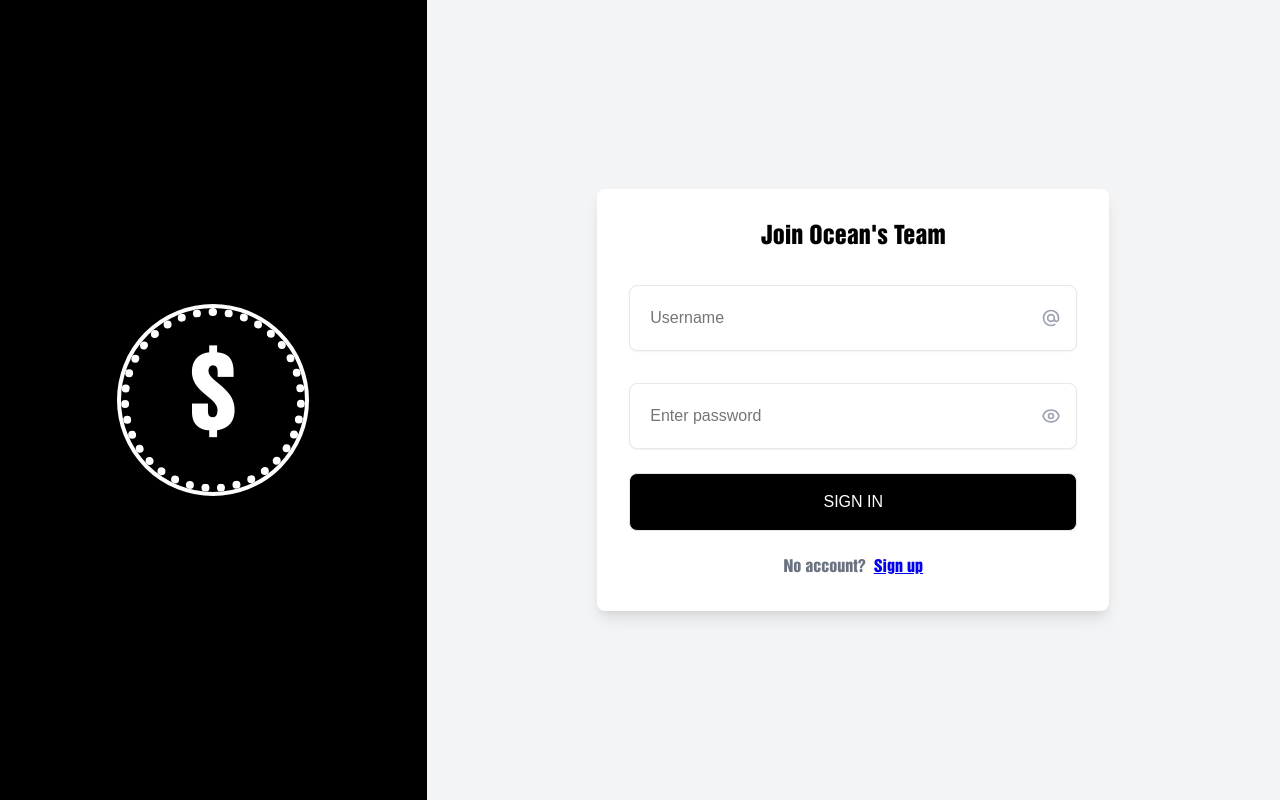
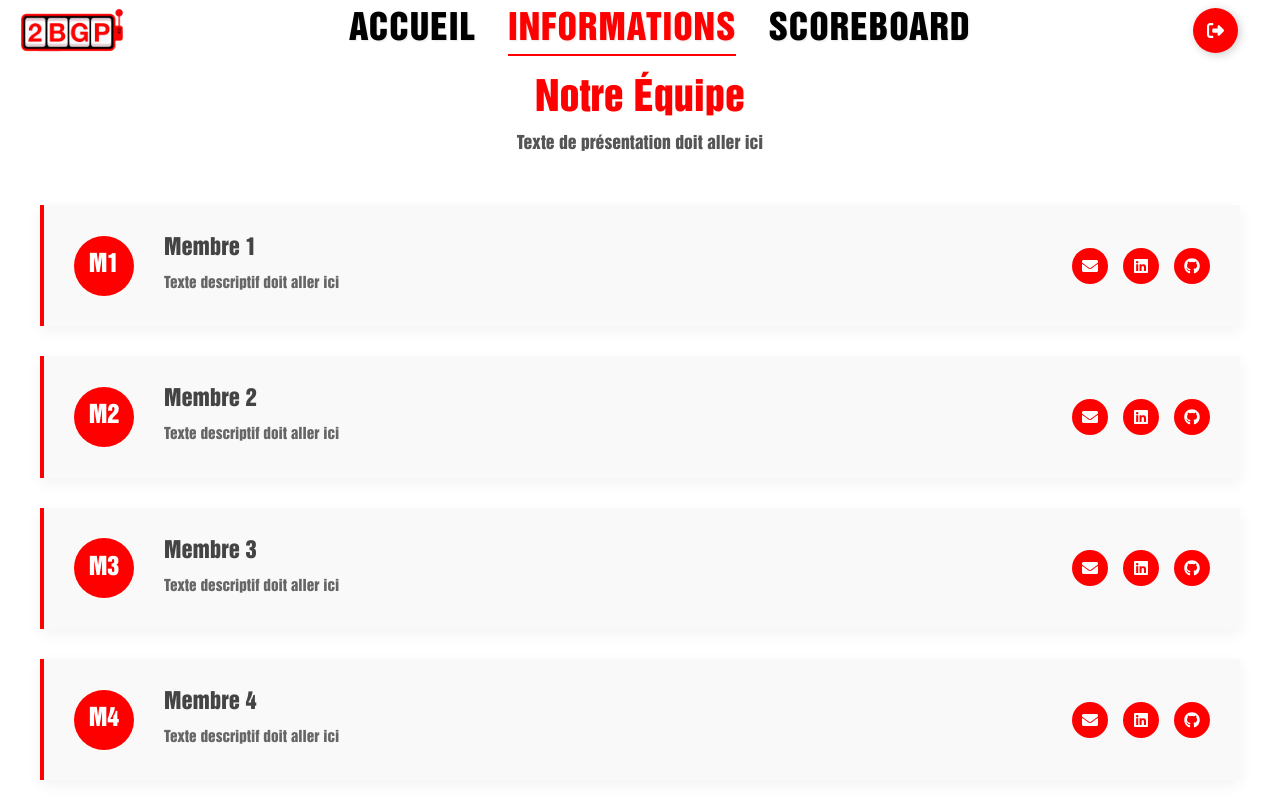
Before and after one commit to itsmrval/2bgp-ad, a React (Create React App) app in the folder frontend/: page /about in a window 1280 px wide. Before the commit this address led to /login. Built offline with nearby package versions, Linux system fonts and the light colour scheme; the HTML template or start-up script is replaced by a standard one.

Commit message:
feat(about) add About page with team section and update header navigation

```diff
--- a/frontend/src/App.jsx
+++ b/frontend/src/App.jsx
@@ -7,6 +7,7 @@ import MainPage from './pages/main/main';
 import TestPage from './pages/main/test';
 import ProfileDownloadPage from "./pages/profileDownload/profileDownloadPage";
 import MissionPage from './pages/mission/mission';
+import AboutPage from './pages/about/aboutPage';  // Nouvelle importation
 
 import Scoreboard from './pages/main/scoreboard';
 
@@ -24,6 +25,7 @@ function App() {
                 <Route path="/main" element={<MainPage />} />
                 <Route path="/test" element={<TestPage />} />
                 <Route path="/mission" element={<MissionPage />} />
+                <Route path="/about" element={<AboutPage />} />  {/* Nouvelle route */}
                 {/* Redirect all other paths to the login page */}
                 <Route path="*" element={<Navigate to="/login" />} />
             </Routes>
--- /dev/null
+++ b/frontend/src/assets/styles/team.css
@@ -0,0 +1,118 @@
+.team-container {
+    height: 100%;;
+    padding: 75px 20px 30px;
+    background-color: #ffffff;
+}
+
+.team-header {
+    text-align: center;
+    margin-bottom: 50px;
+}
+
+.team-header h2 {
+    color: red;
+    font-size: 2.5em;
+    margin-bottom: 10px;
+}
+
+.team-header p {
+    color: #555;
+    font-size: 1.1em;
+    max-width: 800px;
+    margin: 0 auto;
+}
+
+/* Remplacer team-members-row par team-members-list */
+.team-members-list {
+    display: flex;
+    flex-direction: column;
+    margin: 0 auto;
+    max-width: 1200px;
+    gap: 30px;
+}
+
+.member-block {
+    width: 100%;
+    position: relative;
+    background-color: #f9f9f9;
+    border-left: 4px solid red;
+    padding: 30px;
+    box-shadow: 0 5px 15px rgba(0, 0, 0, 0.05);
+    transition: transform 0.3s ease, box-shadow 0.3s ease;
+    display: flex;
+    flex-direction: row;
+    align-items: center;
+}
+
+.member-block:hover {
+    transform: translateY(-5px);
+    box-shadow: 0 8px 20px rgba(0, 0, 0, 0.1);
+}
+
+.member-info {
+    flex-grow: 1;
+    padding-right: 20px;
+}
+
+.member-name {
+    font-size: 1.4em;
+    font-weight: 600;
+    margin: 0 0 10px;
+    color: #333;
+}
+
+.member-bio {
+    font-size: 0.95em;
+    color: #666;
+    line-height: 1.6;
+    margin-bottom: 0;
+}
+
+.member-socials {
+    display: flex;
+    gap: 15px;
+    margin-left: auto;
+    align-self: center;
+}
+
+.social-icon {
+    display: flex;
+    align-items: center;
+    justify-content: center;
+    width: 36px;
+    height: 36px;
+    border-radius: 50%;
+    background-color: red;
+    color: white;
+    transition: transform 0.2s ease, background-color 0.2s ease;
+}
+
+.social-icon:hover {
+    transform: scale(1.1);
+    background-color: darkred;
+}
+
+.member-initials {
+    min-width: 60px;
+    height: 60px;
+    display: flex;
+    align-items: center;
+    justify-content: center;
+    background-color: red;
+    color: white;
+    border-radius: 50%;
+    font-weight: bold;
+    font-size: 1.5em;
+    margin-right: 30px;
+}
+
+@media (max-width: 1000px) {
+    .team-members-list {
+        flex-wrap: wrap;
+    }
+
+    .member-block {
+        flex-basis: 100%;
+        margin-bottom: 15px;
+    }
+}
--- a/frontend/src/components/header/Header.jsx
+++ b/frontend/src/components/header/Header.jsx
@@ -109,8 +109,8 @@ const TransparentHeader = () => {
           <li className={isActive('/main') ? 'active' : ''}>
             <Link to="/main" style={{ textDecoration: 'none', color: 'inherit' }}>ACCUEIL</Link>
           </li>
-          <li className={isActive('/informations') ? 'active' : ''}>
-            <Link to="/informations" style={{ textDecoration: 'none', color: 'inherit' }}>INFORMATIONS</Link>
+          <li className={isActive('/about') ? 'active' : ''}>
+            <Link to="/about" style={{ textDecoration: 'none', color: 'inherit' }}>INFORMATIONS</Link>
           </li>
           <li className={isActive('/scoreboard') ? 'active' : ''}>
             <Link to="/scoreboard" style={{ textDecoration: 'none', color: 'inherit' }}>SCOREBOARD</Link>
--- a/frontend/src/components/profileDownload/profileDownload.jsx
+++ b/frontend/src/components/profileDownload/profileDownload.jsx
@@ -16,11 +16,11 @@ const ProfileDownload = () => {
                 </div>
 
                 <div className="download-intro">
-                    <p>[Ici doit aller la phrase de présentation]</p>
+                    <p>Texte présentation doit aller ici</p>
                 </div>
 
                 <div className="download-body">
-                    <p>[Ici doit aller la phrase d'introduction]</p>
+                    <p>Texte introduction doit aller ici</p>
 
                     <div className="os-selection">
                         <div className="os-card" onClick={() => handleDownload('Windows')}>
@@ -44,7 +44,7 @@ const ProfileDownload = () => {
 
                     <div className="instructions">
                         <h3>Instructions</h3>
-                        <p>[Ici doit aller la phrase de tutoriel]</p>
+                        <p>Texte tutoriel doit aller ici</p>
                         <ol>
                             <li>Étape 1</li>
                             <li>Étape 2</li>
--- /dev/null
+++ b/frontend/src/components/team/team.jsx
@@ -0,0 +1,86 @@
+import React from 'react';
+import { FaLinkedin, FaGithub, FaEnvelope } from 'react-icons/fa';
+import '../../assets/styles/team.css';
+
+const Team = () => {
+    // Données des membres de l'équipe
+    const teamMembers = [
+        {
+            name: "Membre 1",
+            bio: "Texte descriptif doit aller ici",
+            email: "membre1@example.com",
+            linkedin: "https://linkedin.com/in/membre1",
+            github: "https://github.com/membre1"
+        },
+        {
+            name: "Membre 2",
+            bio: "Texte descriptif doit aller ici",
+            email: "membre2@example.com",
+            linkedin: "https://linkedin.com/in/membre2",
+            github: "https://github.com/membre2"
+        },
+        {
+            name: "Membre 3",
+            bio: "Texte descriptif doit aller ici",
+            email: "membre3@example.com",
+            linkedin: "https://linkedin.com/in/membre3",
+            github: "https://github.com/membre3"
+        },
+        {
+            name: "Membre 4",
+            bio: "Texte descriptif doit aller ici",
+            email: "membre4@example.com",
+            linkedin: "https://linkedin.com/in/membre4",
+            github: "https://github.com/membre4"
+        }
+    ];
+
+    // Fonction pour générer les initiales
+    const getInitials = (name) => {
+        return name
+            .split(' ')
+            .map(n => n[0])
+            .join('')
+            .toUpperCase();
+    };
+
+    return (
+        <div className="team-container">
+            <div className="team-header">
+                <h2>Notre Équipe</h2>
+                <p>Texte de présentation doit aller ici</p>
+            </div>
+
+            <div className="team-members-list">
+                {teamMembers.map((member, index) => (
+                    <div key={index} className="member-block">
+                        <div className="member-initials">{getInitials(member.name)}</div>
+                        <div className="member-info">
+                            <h3 className="member-name">{member.name}</h3>
+                            <p className="member-bio">{member.bio}</p>
+                        </div>
+                        <div className="member-socials">
+                            {member.email && (
+                                <a href={`mailto:${member.email}`} className="social-icon" title="Email">
+                                    <FaEnvelope />
+                                </a>
+                            )}
+                            {member.linkedin && (
+                                <a href={member.linkedin} className="social-icon" target="_blank" rel="noopener noreferrer" title="LinkedIn">
+                                    <FaLinkedin />
+                                </a>
+                            )}
+                            {member.github && (
+                                <a href={member.github} className="social-icon" target="_blank" rel="noopener noreferrer" title="GitHub">
+                                    <FaGithub />
+                                </a>
+                            )}
+                        </div>
+                    </div>
+                ))}
+            </div>
+        </div>
+    );
+};
+
+export default Team;
--- /dev/null
+++ b/frontend/src/pages/about/aboutPage.jsx
@@ -0,0 +1,23 @@
+import React from 'react';
+import Team from '../../components/team/team.jsx';
+import Header from '../../components/header/Header.jsx';
+import Footer from '../../components/footer/Footer.jsx';
+
+const AboutPage = () => {
+    return (
+        <div style={{ minHeight: '100vh', display: 'flex', flexDirection: 'column' }}>
+            {/* Header area */}
+            <div style={{ position: 'fixed', top: 0, left: 0, right: 0, zIndex: 1000 }}>
+                <Header />
+            </div>
+
+            {/* Main content area */}
+            <div style={{ flex: 1 }}>
+                <Team />
+            </div>
+
+        </div>
+    );
+};
+
+export default AboutPage;
```
Also changed, not shown: frontend/src/components/team/teamMember.jsx (added, +54 -0 lines).
